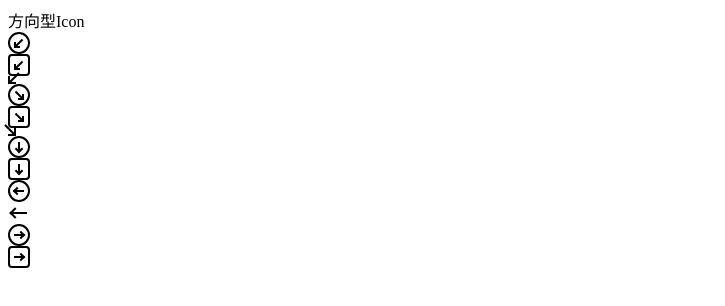
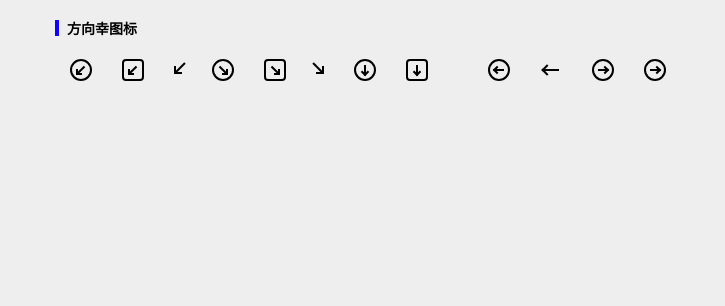
Before and after one commit to cz-frontend/cz-icon-lib, a plain HTML site: page index.html in a window 1280 px wide. Shown: the whole page, without its empty margins (0-725 px from the left). Drawn offline with Linux system fonts and the light colour scheme.

Commit message:
fix: 修复页面排版

```diff
--- a/index.html
+++ b/index.html
@@ -4,60 +4,33 @@
     <meta charset="UTF-8" />
     <meta http-equiv="X-UA-Compatible" content="IE=edge" />
     <meta name="viewport" content="width=device-width, initial-scale=1.0" />
-    <title>Document</title>
+    <title>锤子前端图标纯css图标库</title>
 
     <!-- import style -->
-    <link rel="stylesheet" href="./src//styles//reset.css" />
     <link rel="stylesheet" href="./src/styles/icons/cz-icon.css" />
+    <link rel="stylesheet" href="./src/styles/reset.css" />
   </head>
   <body>
-    <div class="page-view">
+    <div class="page-container">
       <section>
         <div class="area-title">
           <div class="line"></div>
-          <div class="title">方向型Icon</div>
+          <div class="title">方向幸图标</div>
         </div>
         <div class="area-body">
-          <div>
           <i class="cz-arrow-bottom-left-o"></i>
-          </div>
-          <div>
           <i class="cz-arrow-bottom-left-r"></i>
-          </div>
-          <div>
           <i class="cz-arrow-bottom-left"></i>
-          </div>
-          <div>
           <i class="cz-arrow-bottom-right-o"></i>
-          </div>
-          <div>
           <i class="cz-arrow-bottom-right-r"></i>
-          </div>
-          <div>
           <i class="cz-arrow-bottom-right"></i>
-          </div>
-          <div>
           <i class="cz-arrow-down-o"></i>
-          </div>
-          <div>
           <i class="cz-arrow-down-r"></i>
-          </div>
-          <div>
           <i class="cz-arrow-down-r::after"></i>
-          </div>
-
-          <div>
           <i class="cz-arrow-left-o"></i>
-          </div>
-          <div>
           <i class="cz-arrow-left"></i>
-          </div>
-          <div>
           <i class="cz-arrow-right-o"></i>
-          </div>
-          <div>
-            <i class="cz-arrow-right-r"></i>
-          </div>
+          <i class="cz-arrow-right-o"></i>
         </div>
       </section>
     </div>
--- a/src/styles/reset.css
+++ b/src/styles/reset.css
@@ -11,7 +11,7 @@ body {
   background-color: #eee;
 }
 
-.page-view {
+.page-container {
   width: 1170px;
   height: 100%;
   overflow: auto;
@@ -37,20 +37,13 @@ section .area-title {
   padding-left: 8px;
 }
 
-section .area-body {
+.area-body {
   display: flex;
+  height: 44px;
+  align-items: center;
   flex-wrap: wrap;
-  align-items: center;
-  justify-content: space-between;
 }
 
-section .area-body div {
-  display: flex;
-  align-items: center;
-  justify-content: center;
-  width: 24%;
-  height: 40px;
-  border-radius: 4px;
-  background-color: #fff;
-  margin-bottom: 10px;
+.area-body i {
+  margin: 15px;
 }
```
Lines whose indentation alone changed are shown as unchanged.
